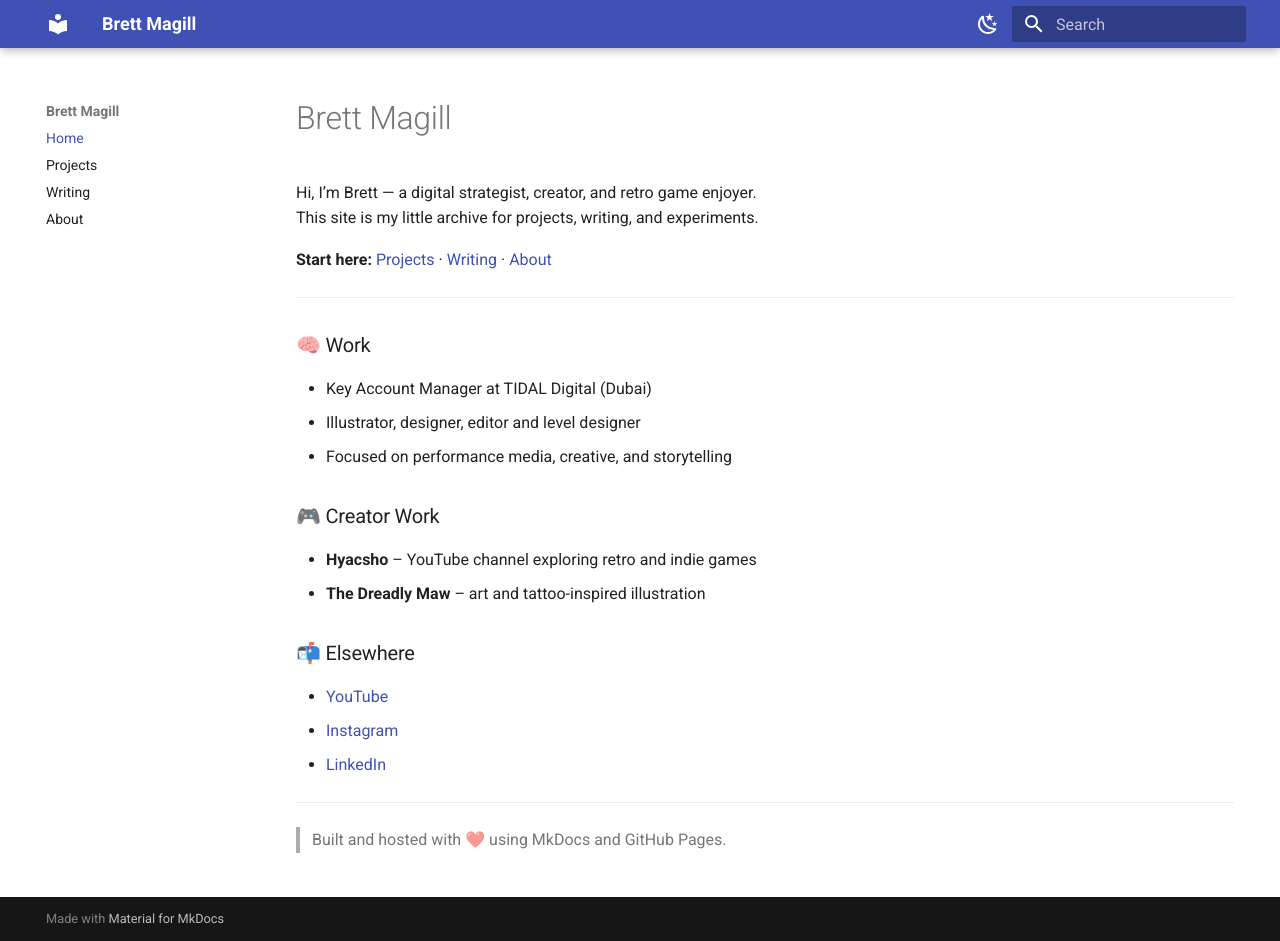
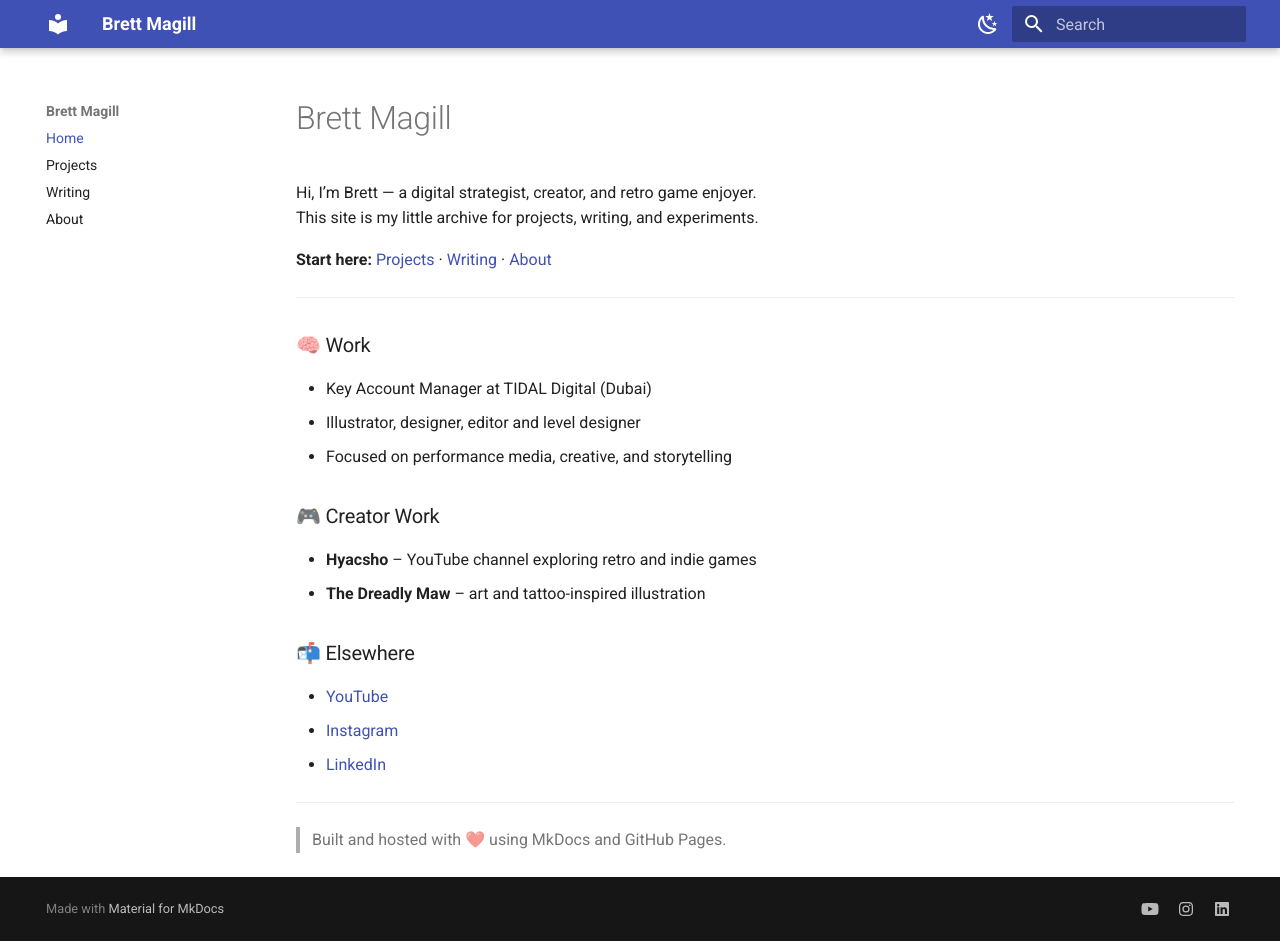
Before and after one commit to thatbrettmagill/thatbrettmagill.github.io, an MkDocs documentation site: the page built from docs/index.md, in a window 1280 px wide and 941 px high. Built offline with MkDocs 1.6.1 and Material for MkDocs 9.7.7, drawn with Linux system fonts in a browser that asks for light colours.

Commit message:
Update mkdocs.yml

```diff
--- a/mkdocs.yml
+++ b/mkdocs.yml
@@ -14,9 +14,9 @@ theme:
         icon: material/weather-sunny
         name: Light mode
   features:
-    - navigation.top        # header nav instead of left sidebar
-    - navigation.instant    # snappier page loads
-    - content.code.copy     # copy button on code blocks
+    - navigation.top
+    - navigation.instant
+    - content.code.copy
 
 nav:
   - Home: index.md
@@ -24,6 +24,15 @@ nav:
   - Writing: writing.md
   - About: about.md
 
+extra:
+  social:
+    - icon: fontawesome/brands/youtube
+      link: https://youtube.com/hyacsho
+    - icon: fontawesome/brands/instagram
+      link: https://instagram.com/dreadlymaw
+    - icon: fontawesome/brands/linkedin
+      link: https://linkedin.com/in/brettmagill
+
 markdown_extensions:
   - footnotes
   - admonition
```
